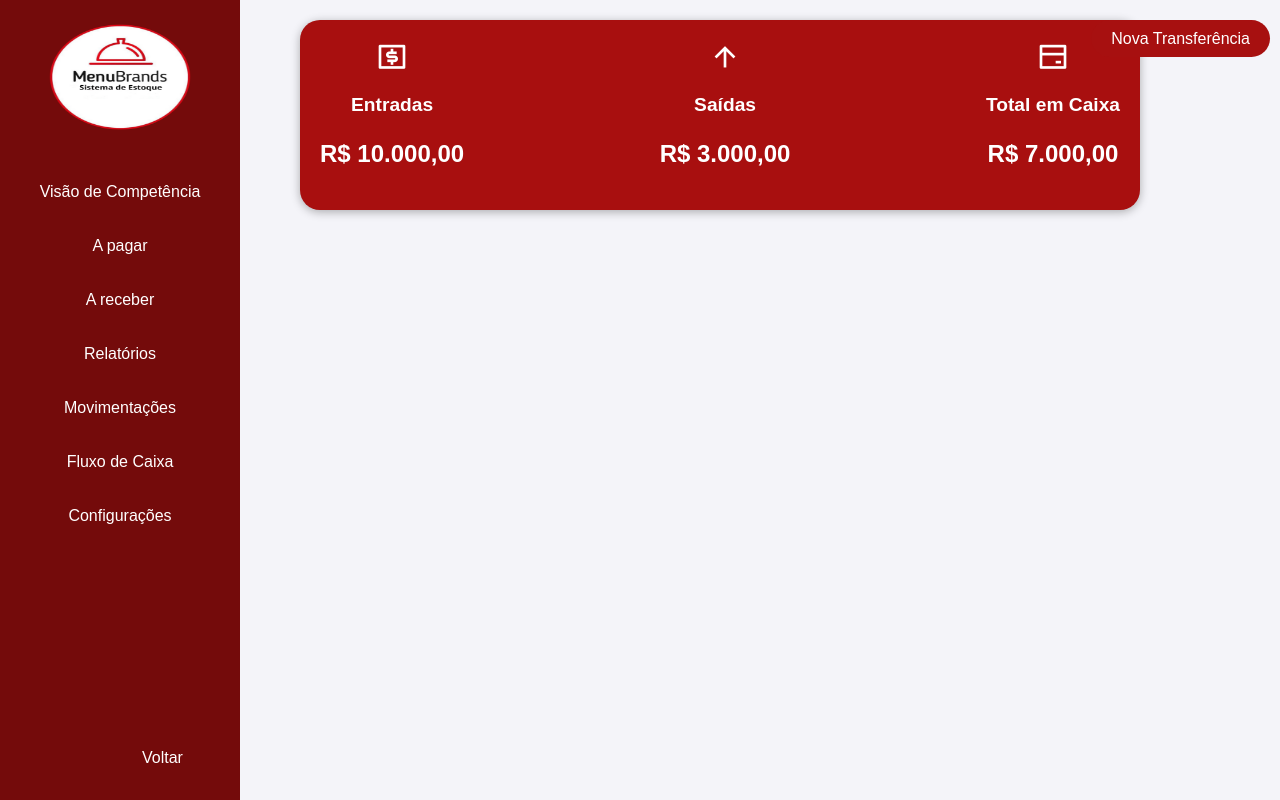
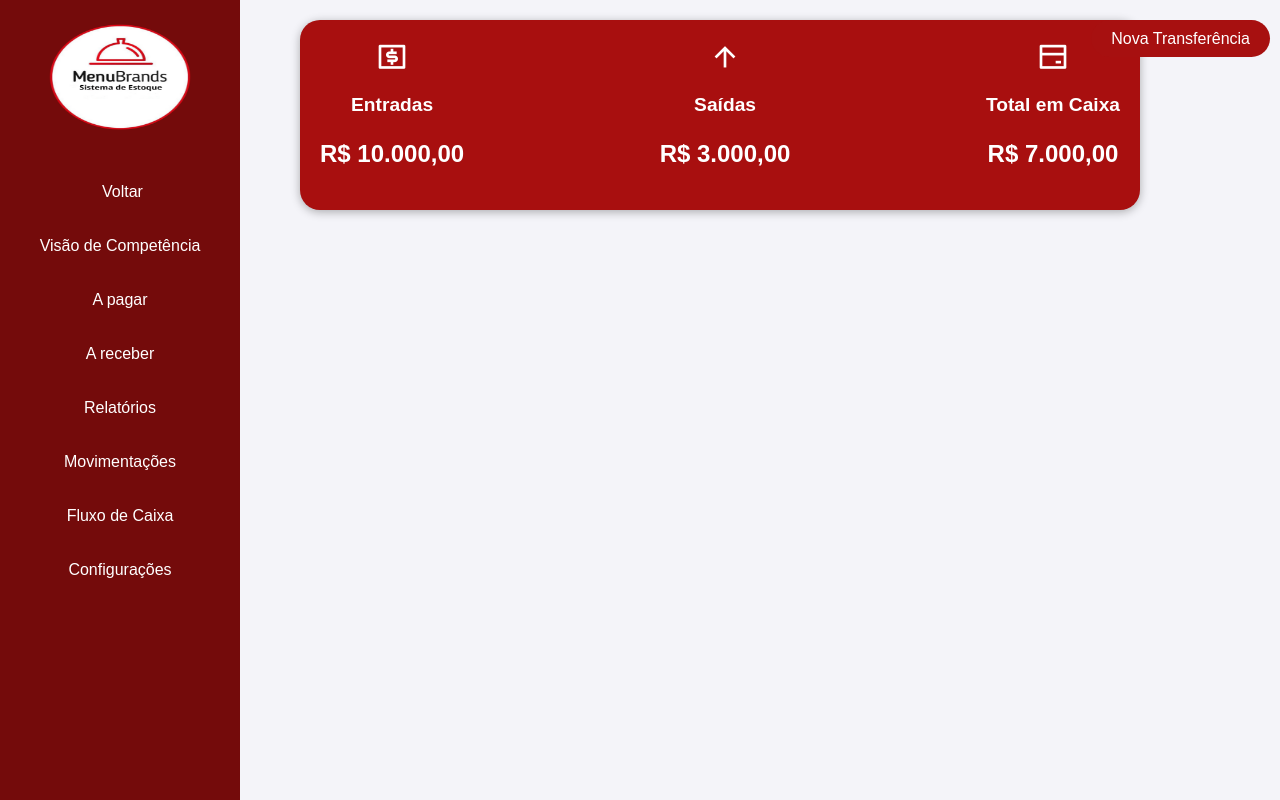
Before and after one commit to jdaavi/Estoque_Menu, a Flask app: template templates/financeiro/financeiro.html in a window 1280 px wide. Run offline with Flask 3, Linux system fonts and the light colour scheme; the template is opened without the code that fills it, so the values that code supplies are empty; parts of the project's set-up code (start-up, migrations or seed data) failed here and were passed over; some libraries are stand-ins or nearby versions.

Commit message:
modified:   static/css/financeiro/financeiro.css

```diff
--- a/static/css/financeiro/financeiro.css
+++ b/static/css/financeiro/financeiro.css
@@ -128,9 +128,9 @@
 }
 
 .btn-voltar {
-    position: absolute;
+    width: 30px;
     bottom: 20px;
-    padding: 5px 15px;
+    padding: 5px 5px;
     left: 20px;
     color: rgb(255, 255, 255);
     font-size: 1rem;
```
